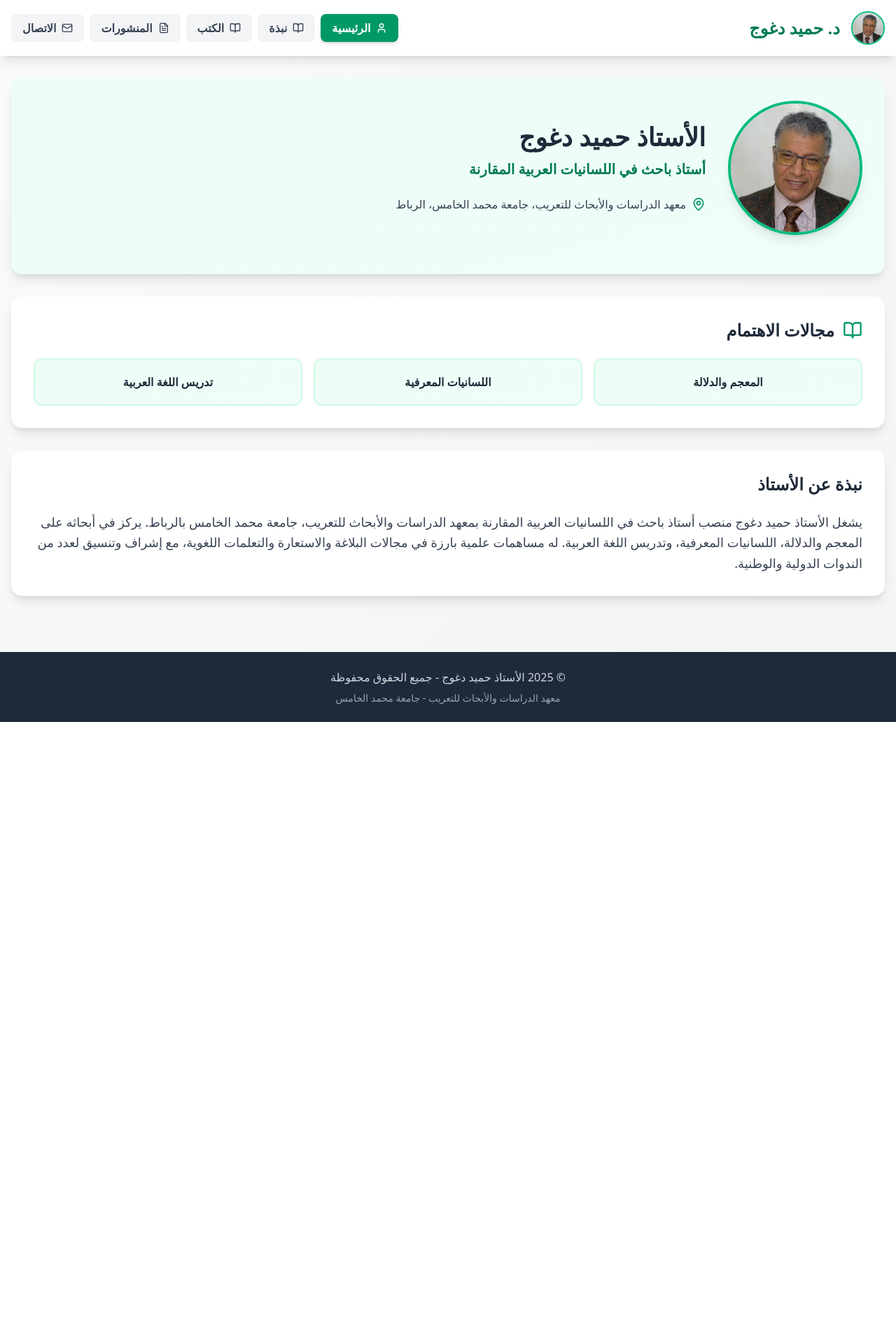
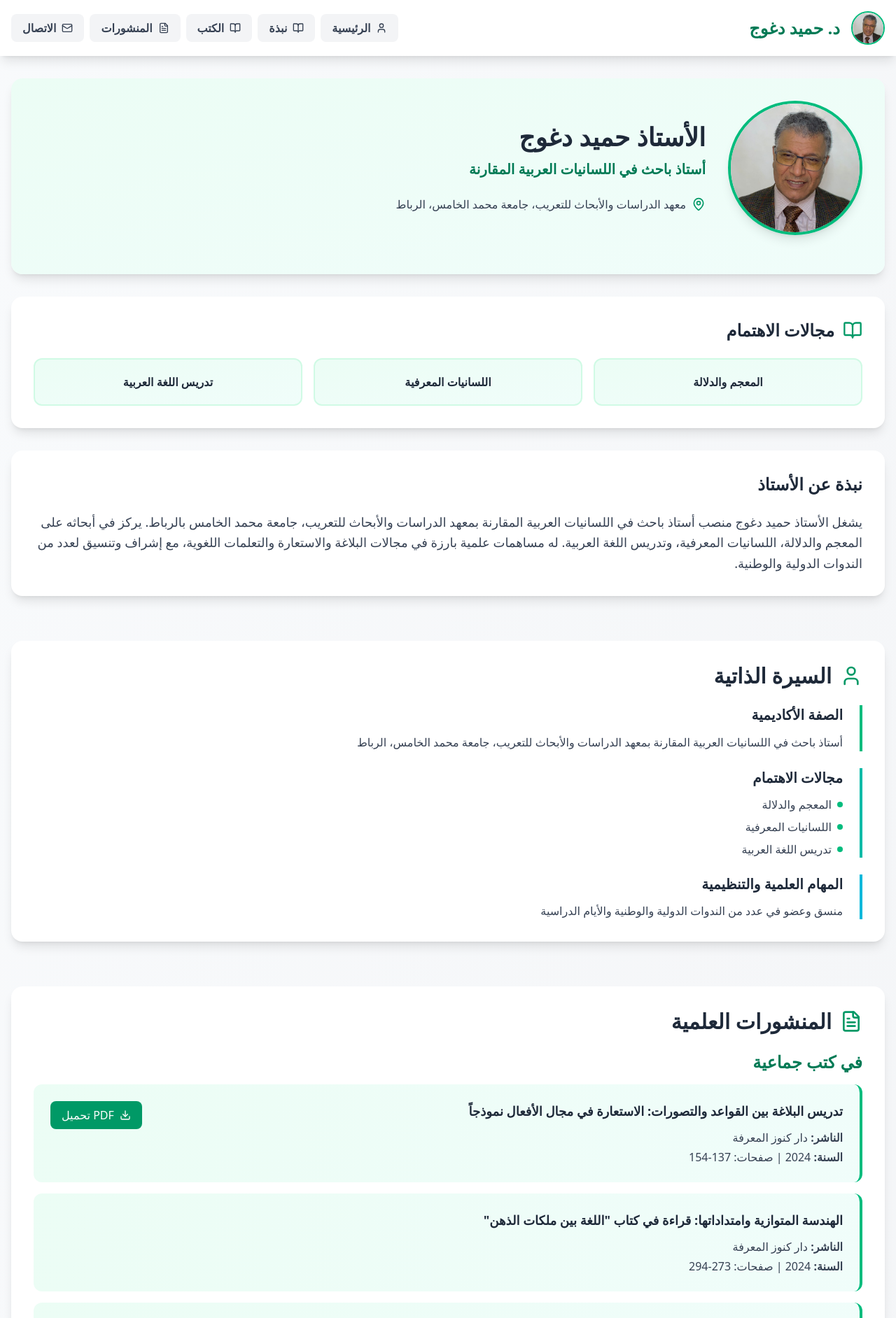
Before and after one commit to abdelrahmanmawia/hamid-dghough, a React (Vite) app: page / in a window 1280 px wide. Shown: the top 1884 px of the page at 70% size. Before the commit the page ends 1032 px from the top, so only its background shows below. Built offline with nearby package versions, Linux system fonts and the light colour scheme.

Commit message:
edit to be in one page

```diff
--- a/src/components/Portfolio.jsx
+++ b/src/components/Portfolio.jsx
@@ -1,5 +1,5 @@
 import React, { useState } from 'react';
-import { BookOpen, User, FileText, Mail, Phone, MapPin, Download, ExternalLink, Menu, X } from 'lucide-react';
+import { BookOpen, User, FileText, Mail, Phone, MapPin, Download, ExternalLink, Menu, X, Facebook } from 'lucide-react';
 import profileImage from '../assets/profile.jpg'; // Assuming the image is saved in assets folder
 import bookCover from '../assets/book_cover_2025.jpg';
 import bookBack from '../assets/book_back_2025.jpg';
@@ -89,7 +89,12 @@ export default function Portfolio() {
       pages: '', // املأ إذا أحببت
       cover: bookCover,
       back: bookBack,
-      featured: true, // <-- added flag to keep this book separate
+      featured: true,
+      description: `الكتاب يبحث في ماهية الحدث اللغوي من خلال ثلاثة مفاهيم رئيسية: الدال (الصوت)، المدلول (المعنى)، والمرجع (الشيء في العالم).
+يتناول تطور البحث في العلاقة بين هذه المفاهيم داخل اللسانيات الحديثة، وكيف تحولت من دراسة الصوت والمعنى إلى دراسة العلاقة بين اللغة والفكر والعالم الخارجي.
+
+كما يناقش كيف يبني الإنسان تصورات ذهنية للأشياء، وكيف تنتقل هذه التصورات عبر اللغة، وكيف تمثل اللغة العالم داخل الذهن البشري.
+الكتاب يربط بين المعنى اللغوي والتمثيل الذهني للعالم، مركّزًا على فكرة "الصورة الذهنية" ودورها في فهم اللغة والمعنى`,
       // pdf: 'pdfs/كتب/تصورات عن المعنى والدلالة 2025.pdf' // أضف إذا لديك PDF
     }
   ];
@@ -192,13 +197,17 @@ export default function Portfolio() {
 
             <div className="flex-1">
               <h3 className="text-2xl font-bold text-gray-800 mb-2">{book.title}</h3>
-              <p className="text-gray-700 mb-2"><span className="font-semibold">الناشر:</span> {book.publisher || book.source}</p>
+              <p className="text-gray-700 mb-2"><span className="font-semibold">الناشر:</span> {book.publishers || book.source}</p>
               <p className="text-gray-700 mb-2"><span className="font-semibold">السنة:</span> {book.year} {book.pages && `| صفحات: ${book.pages}`}</p>
-              <p className="text-gray-700 leading-relaxed mb-4">
-                هذا الكتاب صدر عن {book.publisher || book.source} في {book.year}. (أضف وصفاً أقصر هنا إذا أردت)
-              </p>
+              <div className="border-t border-emerald-200 pt-4">
+                <h3 className="text-lg font-bold text-gray-800 mb-2">الوصف</h3>
+                <p className="text-gray-700 leading-relaxed">
+                  {book.description}
+                </p>
+              </div>
 
-              <div className="flex items-center gap-3">
+
+              <div className="flex items-center gap-3 mt-4">
                 {book.pdf && (
                   <a
                     href={book.pdf}
@@ -393,9 +402,11 @@ export default function Portfolio() {
               <div>
                 <h3 className="font-bold text-gray-800 mb-2">العنوان المهني</h3>
                 <p className="text-gray-700 leading-relaxed">
-                  معهد الدراسات والأبحاث للتعريب<br />
-                  جامعة محمد الخامس<br />
-                  الرباط، المغرب
+                  <a href="https://maps.app.goo.gl/PWcwRz5Xhf9Ank33A" target="_blank" rel="noopener noreferrer">
+                    معهد الدراسات والأبحاث للتعريب<br />
+                    جامعة محمد الخامس<br />
+                    الرباط، المغرب
+                  </a>
                 </p>
               </div>
             </div>
@@ -407,6 +418,11 @@ export default function Portfolio() {
               <div>
                 <h3 className="font-bold text-gray-800 mb-2">البريد الإلكتروني</h3>
                 <p className="text-gray-700">للتواصل الأكاديمي والعلمي</p>
+                  <p className="text-gray-700">
+                  <a href="mailto:hamdagh70@gmail.com" className="hover:underline">
+                    hamdagh70@gmail.com
+                  </a>
+                </p>
               </div>
             </div>
           </div>
@@ -417,11 +433,33 @@ export default function Portfolio() {
               <div>
                 <h3 className="font-bold text-gray-800 mb-2">الروابط الأكاديمية</h3>
                 <p className="text-gray-700">
-                  جامعة محمد الخامس - معهد الدراسات والأبحاث للتعريب
+                  <a href="https://iera.um5.ac.ma/fr/node/918" target="_blank" rel="noopener noreferrer" className="hover:underline">
+                    جامعة محمد الخامس - معهد الدراسات والأبحاث للتعريب
+                  </a>
                 </p>
               </div>
             </div>
           </div>
+
+          <div className="bg-gradient-to-r from-blue-50 to-indigo-50 rounded-xl p-6">
+            <div className="flex items-start gap-4">
+              <Facebook className="w-6 h-6 text-blue-600 mt-1 flex-shrink-0" />
+              <div>
+                <h3 className="font-bold text-gray-800 mb-2">الحساب على فيس بوك</h3>
+                <p className="text-gray-700">
+                  <a
+                    href="https://web.facebook.com/ham.dagh.2025"
+                    target="_blank"
+                    rel="noopener noreferrer"
+                    className="hover:underline flex items-center gap-2"
+                  >
+                    Ham Dagh
+                  </a>
+                </p>
+              </div>
+            </div>
+          </div>
+
         </div>
       </div>
     </div>
@@ -441,7 +479,7 @@ export default function Portfolio() {
               <div className="text-2xl font-bold text-emerald-700">د. حميد دغوج</div>
             </div>
 
-            {/* Desktop menu */}
+            {/* Desktop menu - Convert to anchor links */}
             <div className="hidden md:flex gap-2">
               {[
                   {
@@ -470,18 +508,14 @@ export default function Portfolio() {
                     icon: <Mail className="w-4 h-4" />
                   }
                 ].map(item => (
-                <button
+                <a
                   key={item.id}
-                  onClick={() => { setActiveSection(item.id); }}
-                  className={`px-4 py-2 rounded-lg font-semibold transition-all flex items-center gap-2 ${
-                    activeSection === item.id
-                      ? 'bg-emerald-600 text-white shadow-md'
-                      : 'bg-gray-100 text-gray-700 hover:bg-gray-200'
-                  }`}
+                  href={`#${item.id}`}
+                  className="px-4 py-2 rounded-lg font-semibold transition-all flex items-center gap-2 bg-gray-100 text-gray-700 hover:bg-gray-200"
                 >
                   {item.icon}
                   {item.label}
-                </button>
+                </a>
               ))}
             </div>
 
@@ -545,12 +579,33 @@ export default function Portfolio() {
         </div>
       </nav>
 
-      <main className="max-w-7xl mx-auto px-4 py-8">
-        {activeSection === 'home' && renderHome()}
-        {activeSection === 'book' && renderBook()}
-        {activeSection === 'about' && renderAbout()}
-        {activeSection === 'publications' && renderPublications()}
-        {activeSection === 'contact' && renderContact()}
+      <main className="max-w-7xl mx-auto px-4 py-8 space-y-16">
+        {/* Home Section */}
+        <section id="home">
+          {renderHome()}
+        </section>
+
+        {/* About Section */}
+        <section id="about">
+          {renderAbout()}
+        </section>
+
+
+        {/* Publications Section */}
+        <section id="publications">
+          {renderPublications()}
+        </section>
+
+
+        {/* Book Section */}
+        <section id="book">
+          {renderBook()}
+        </section>
+
+        {/* Contact Section */}
+        <section id="contact">
+          {renderContact()}
+        </section>
       </main>
 
       {/* Lightbox modal */}
@@ -594,6 +649,16 @@ export default function Portfolio() {
         .animate-fade-in {
           animation: fade-in 0.5s ease-out;
         }
+
+        /* Add smooth scrolling */
+        html {
+          scroll-behavior: smooth;
+        }
+
+        /* Add padding to account for fixed header */
+        section {
+          scroll-margin-top: 5rem;
+        }
       `}</style>
     </div>
   );
```
